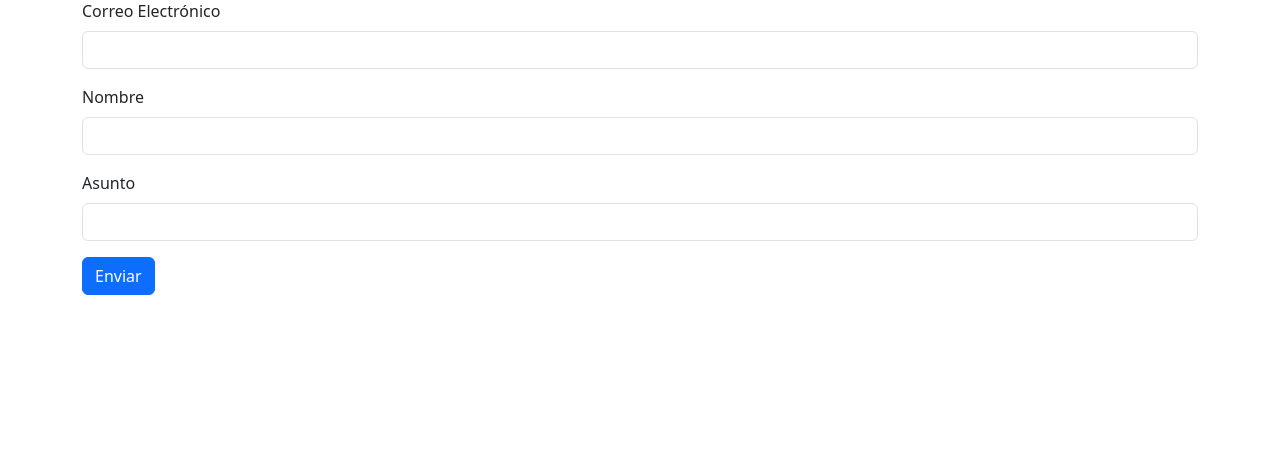
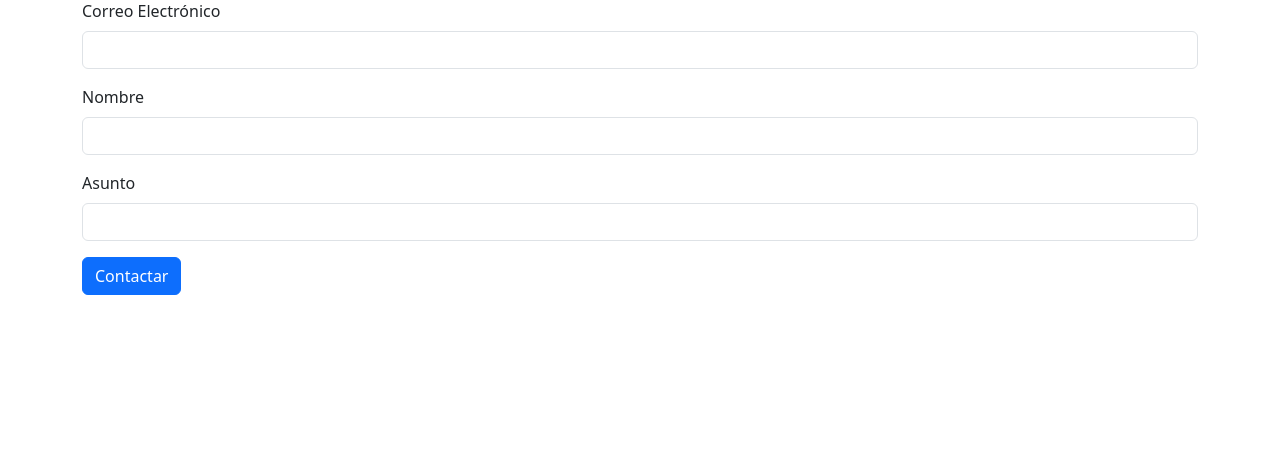
Before and after one commit to mingoyo27/flask7a, a Flask app: page / in a window 1280 px wide. Shown: the part 95-550 px from the top of the page. Run offline with Flask 3, Linux system fonts and the light colour scheme.

Commit message:
Update app.html

```diff
--- a/templates/app.html
+++ b/templates/app.html
@@ -30,7 +30,7 @@
                 <input type="text" class="form-control" id="asunto" name="asunto" required minlength="10" maxlength="50">
             </div>
 
-            <button type="submit" class="btn btn-primary">Enviar</button>
+            <button type="submit" class="btn btn-primary">Contactar</button>
         </form>
 
         <div id="resultado" class="mt-3"></div>
```
